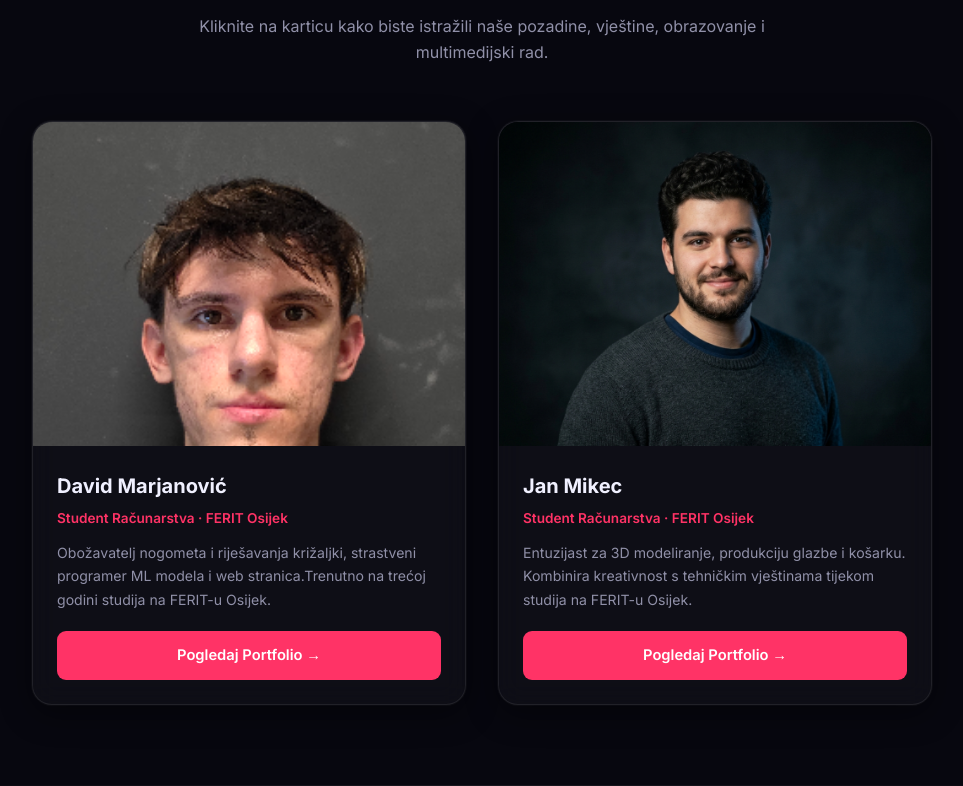
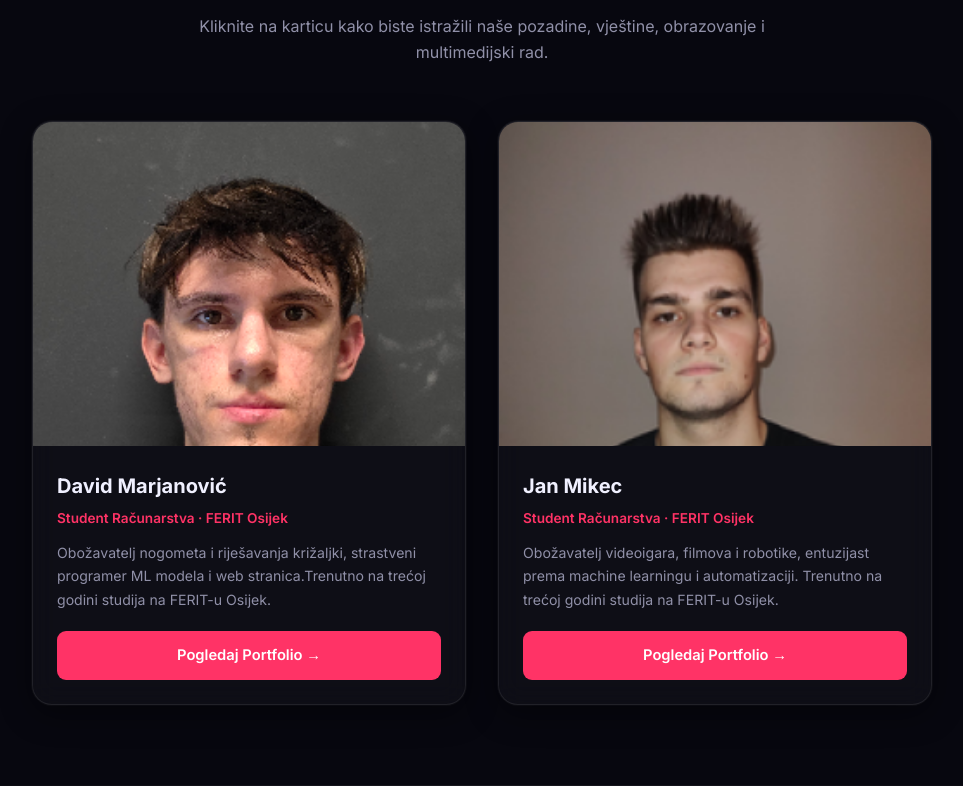
Before and after one commit to marj-david/marj-david.github.io, a plain HTML site: page index.html in a window 1280 px wide. Shown: the part 994-1780 px from the top of the page, without its empty margins (158-1121 px from the left). Drawn offline with Linux system fonts and the light colour scheme.

Commit message:
Add files via upload

```diff
--- a/index.html
+++ b/index.html
@@ -73,13 +73,13 @@
         </div>
 
         <div class="student-card fade-in" id="card-jan">
-          <img src="assets/images/jan_portrait.jpg" alt="Jan Mikec" class="student-card-img" loading="lazy">
+          <img src="assets/images/jan_portrait.png" alt="Jan Mikec" class="student-card-img" loading="lazy">
           <div class="student-card-body">
             <div class="student-card-name">Jan Mikec</div>
             <div class="student-card-role">Student Računarstva · FERIT Osijek</div>
             <p class="student-card-desc">
-              Entuzijast za 3D modeliranje, produkciju glazbe i košarku. Kombinira kreativnost s tehničkim vještinama
-              tijekom studija na FERIT-u Osijek.
+              Obožavatelj videoigara, filmova i robotike, entuzijast prema machine learningu i automatizaciji. Trenutno na trećoj
+              godini studija na FERIT-u Osijek.
             </p>
             <a href="jan/index.html" class="btn btn-primary btn-full" id="card-jan-btn">Pogledaj Portfolio →</a>
           </div>
@@ -159,7 +159,7 @@
       <a href="jan/index.html" class="footer-link">Jan Mikec</a>
     </div>
     <div class="footer-copy">
-      © 2025 David Marjanović &amp; Jan Mikec &nbsp;·&nbsp; Kreirano za FERIT Osijek – Multimedijska tehnika
+      © 2026 David Marjanović &amp; Jan Mikec &nbsp;·&nbsp; Kreirano za FERIT Osijek – Multimedijska tehnika
     </div>
   </footer>
 
```
